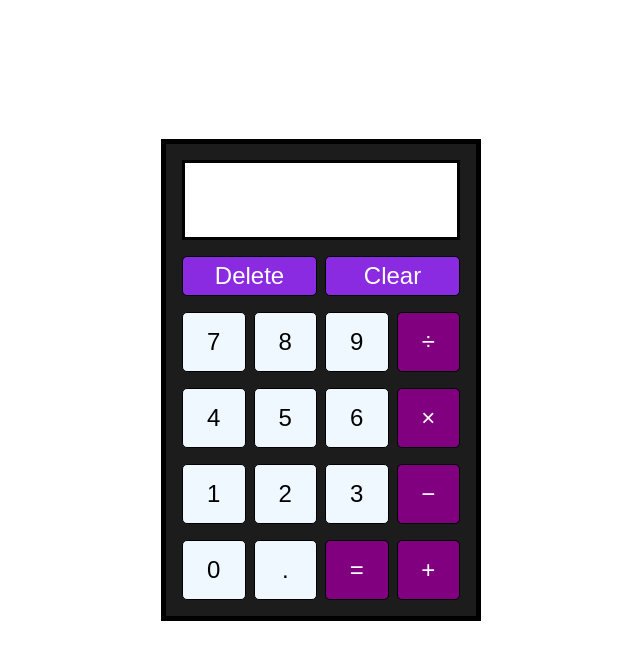
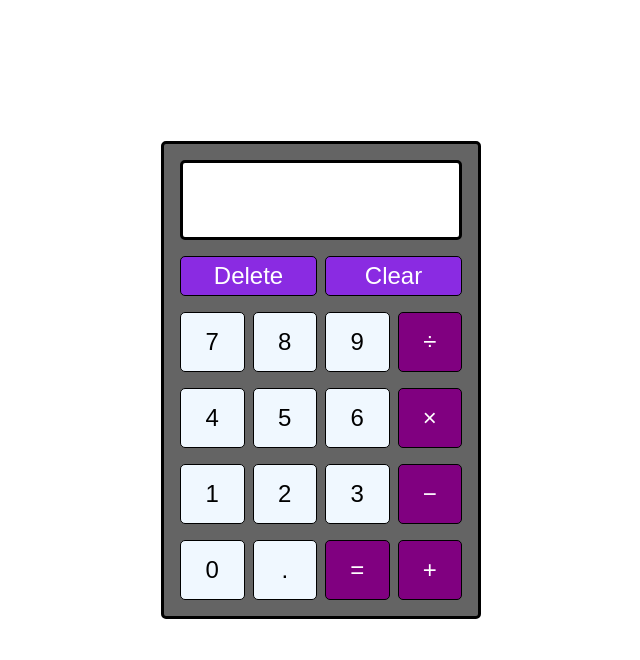
Before and after one commit to sevaaaDev/kalculator, a plain HTML site: page index.html in a window 1280 px wide. Shown: the whole page, without its empty margins (319-959 px from the left). Drawn offline with Linux system fonts and the light colour scheme.

Commit message:
make it looks nice

```diff
--- a/style.css
+++ b/style.css
@@ -18,14 +18,16 @@
   max-width: 320px;
   margin: auto;
   padding: 1rem;
-  border: 5px solid;
-  background-color: rgb(28, 28, 28);
+  border: 3px solid;
+  border-radius: 5px;
+  background-color: rgb(100, 100, 100);
 }
 
 .screen {
   width: 100%;
   height: 5rem;
   border: 3px solid;
+  border-radius: 5px;
   margin: 0 auto .5rem;
   padding: .5rem;
   background-color: white;
```
